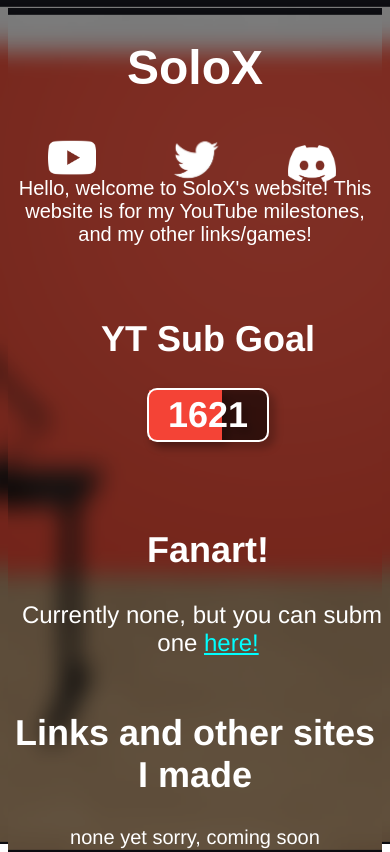
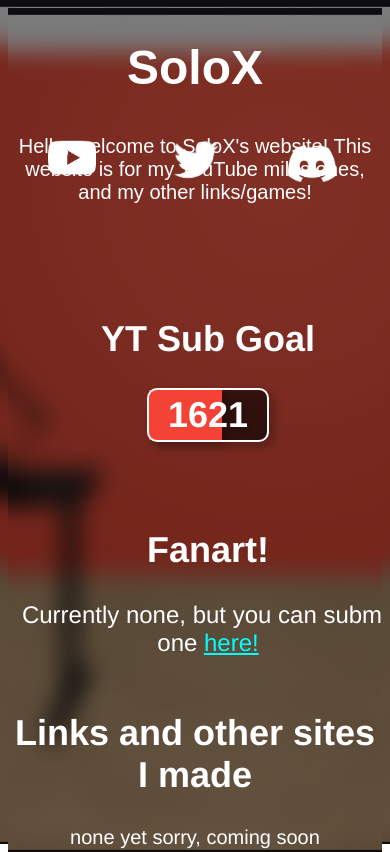
Before and after one commit to SoloX-official/solo-website, a plain HTML site: page index.html in a window 390 px wide. Drawn offline with Linux system fonts and the light colour scheme; a script that the page names is missing; files whose address does not match are found by name.

Commit message:
Update index.css

```diff
--- a/index.css
+++ b/index.css
@@ -260,7 +260,7 @@ left:240px;
 }
 .sex {
   position: relative;
-  top: 50px;
+  top: calc(50px - 5vh);
 
 }
 
```
